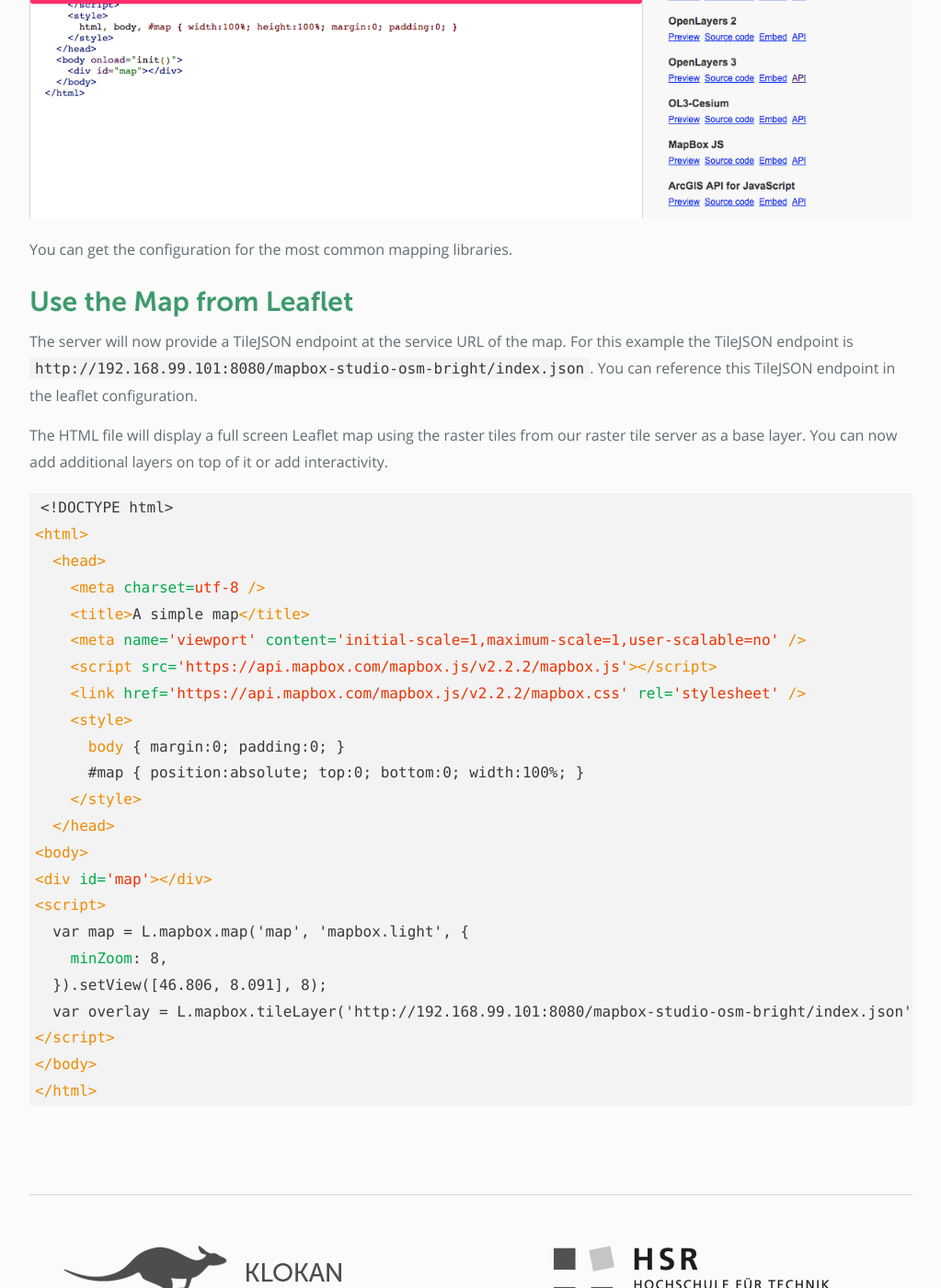
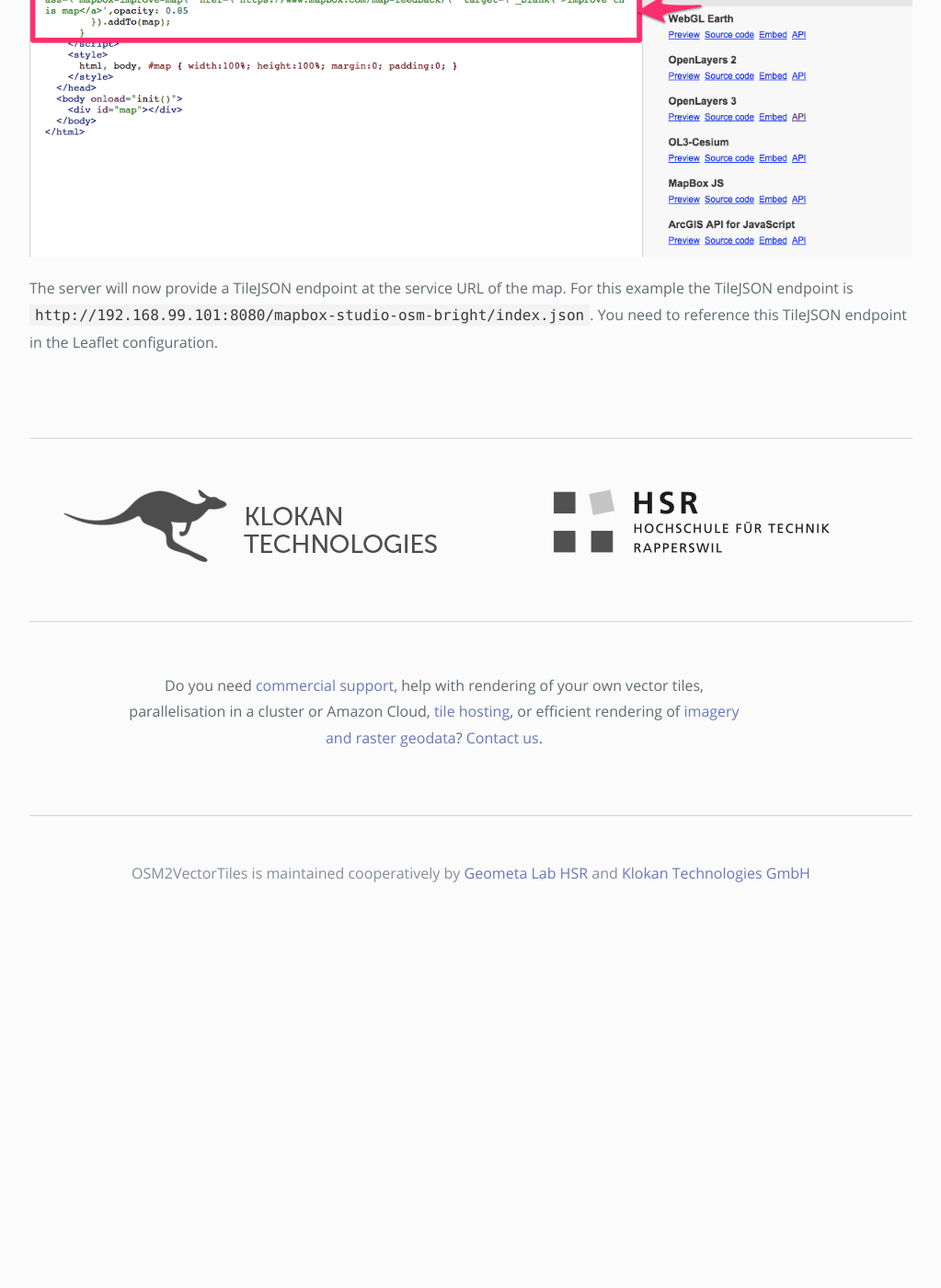
Before and after one commit to osm2vectortiles/osm2vectortiles, a Jekyll site: the page built from docs/serve-raster-tiles-docker.md, in a window 1280 px wide and 1400 px high, scrolled down 2650 px. Shown: the whole window at 92% size, without its empty margins (128-1151 px from the left). Built offline with Jekyll 4.4.1, drawn with Linux system fonts in a browser that asks for light colours; Markdown is read by kramdown in place of the engine named in the settings; after the commit the page ends 3656 px from its top, so only the background shows below that; some of the changed text lies outside the part shown.

Commit message:
Improve raster and vector tile serve docs

````diff
--- a/docs/serve-raster-tiles-docker.md
+++ b/docs/serve-raster-tiles-docker.md
@@ -6,14 +6,15 @@
 
 # Serve Raster Tiles with Docker
 
-You can render raster tiles from a Mapbox Studio Classic **.tm2** style project and a vector tiles file
-with the help of Docker and [tessera](https://github.com/mojodna/tessera).
+You can render raster tiles from a Mapbox Studio Classic **.tm2** style project and a vector tile MBTiles file
+with the help of Docker and [tileserver-mapnik](https://github.com/klokantech/tileserver-mapnik).
+
 For a single map you can serve up to 50 users concurrently with a standard 4GB VPS server with Docker installed.
 
 ## Preparation
 
 1. Download MBTiles
-2. Clone a visual style project
+2. Clone a **tm2** project (visual style)
 3. Add both to the same directory
 
 ### Download MBTiles
@@ -55,52 +56,18 @@
 docker run -v $(pwd):/data -p 8080:80 klokantech/tileserver-mapnik
 ```
 
-## Configuration
+## Use the Raster Tiles
 
-If you visit your docker host on port 8080 you should see your map appearing
+If you visit your Docker host on port 8080 you should see your map appearing
 in the interface. If you click on the map thumbnail you will get the configuration
-of different GIS clients and mapping libraries.
+of the most common GIS clients and mapping libraries.
 
 ![Mapping libraries configuration](/media/tileserver_docker_cmd.png)
 
-You can choose `Source code` in `Leaflet` to get the source code for a Leaflet layer.
+Choose `Source code` in `Leaflet` to get the source code for e.g. Leaflet.
 
 ![Leaflet configuration](/media/leaflet_configuration_tileserver.png)
 
-You can get the configuration for the most common mapping libraries.
-
-## Use the Map from Leaflet
-
 The server will now provide a TileJSON endpoint at the service URL of the map.
 For this example the TileJSON endpoint is `http://192.168.99.101:8080/mapbox-studio-osm-bright/index.json`.
-You can reference this TileJSON endpoint in the leaflet configuration.
-
-The HTML file will display a full screen Leaflet map using the raster tiles from our
-raster tile server as a base layer.
-You can now add additional layers on top of it or add interactivity.
-
-```html
-<!DOCTYPE html>
-<html>
-  <head>
-    <meta charset=utf-8 />
-    <title>A simple map</title>
-    <meta name='viewport' content='initial-scale=1,maximum-scale=1,user-scalable=no' />
-    <script src='https://api.mapbox.com/mapbox.js/v2.2.2/mapbox.js'></script>
-    <link href='https://api.mapbox.com/mapbox.js/v2.2.2/mapbox.css' rel='stylesheet' />
-    <style>
-      body { margin:0; padding:0; }
-      #map { position:absolute; top:0; bottom:0; width:100%; }
-    </style>
-  </head>
-<body>
-<div id='map'></div>
-<script>
-  var map = L.mapbox.map('map', 'mapbox.light', {
-    minZoom: 8,
-  }).setView([46.806, 8.091], 8);
-  var overlay = L.mapbox.tileLayer('http://192.168.99.101:8080/mapbox-studio-osm-bright/index.json').addTo(map);
-</script>
-</body>
-</html>
-```
+You need to reference this TileJSON endpoint in the Leaflet configuration.
````
Also changed, not shown: docs/serve-vector-tiles.md (+3 -4 lines).
